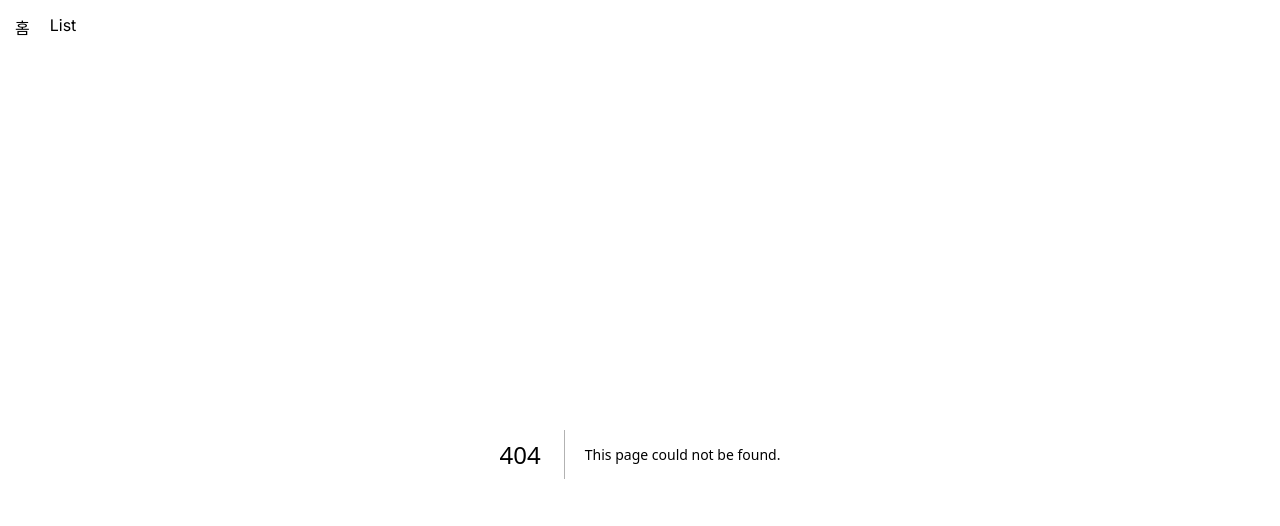
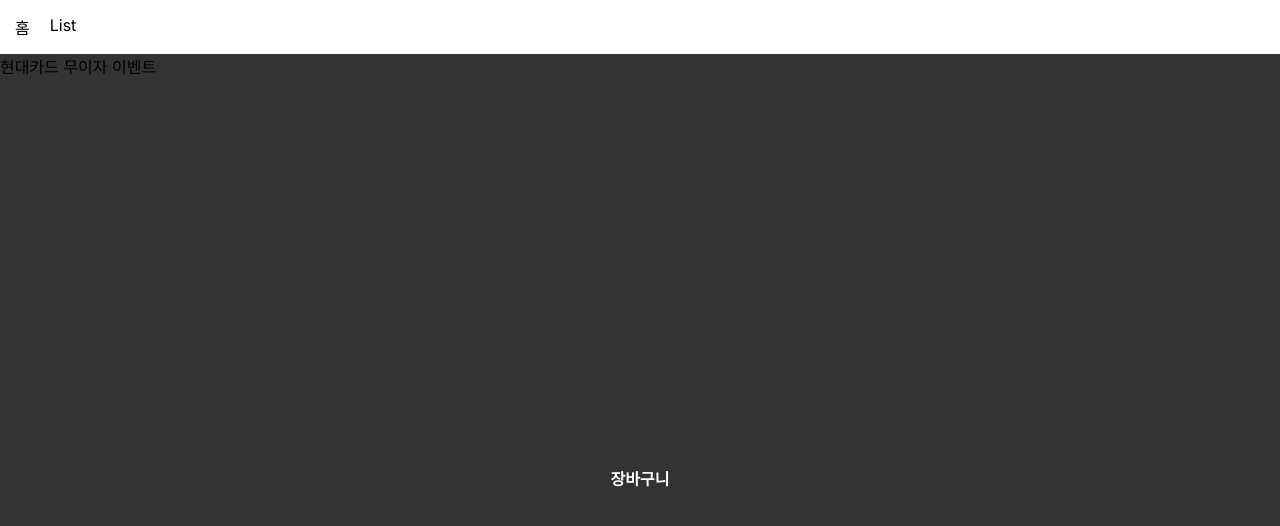
Before and after one commit to hey-ri/coop-fresh, a Next.js app: page /cart in a window 1280 px wide. Before the commit this address had no page. Shown: the top 526 px of the page. Built offline with nearby package versions, Linux system fonts and the light colour scheme.

Commit message:
create the cart, payment page and Common comments were put in using layout.js

```diff
--- /dev/null
+++ b/app/cart/layout.js
@@ -0,0 +1,8 @@
+export default function Layout({ children }) {
+  return (
+    <div>
+      <p>현대카드 무이자 이벤트</p>
+      {children}
+    </div>
+  );
+}
--- /dev/null
+++ b/app/cart/page.js
@@ -0,0 +1,9 @@
+import React from 'react';
+
+export default function Cart() {
+  return (
+    <div className="wrap">
+      <h4 className="title">장바구니</h4>
+    </div>
+  );
+}
--- a/app/page.js
+++ b/app/page.js
@@ -5,7 +5,7 @@ export default function Home() {
 
   return (
     <div>
-      <div class="wrap">
+      <div className="wrap">
         <h4 className="title">AppleFresh</h4>
         <p className="sub-title">by dev {name}</p>
       </div>
```
Also changed, not shown: app/cart/payment/page.jsx (added, +9 -0 lines).
